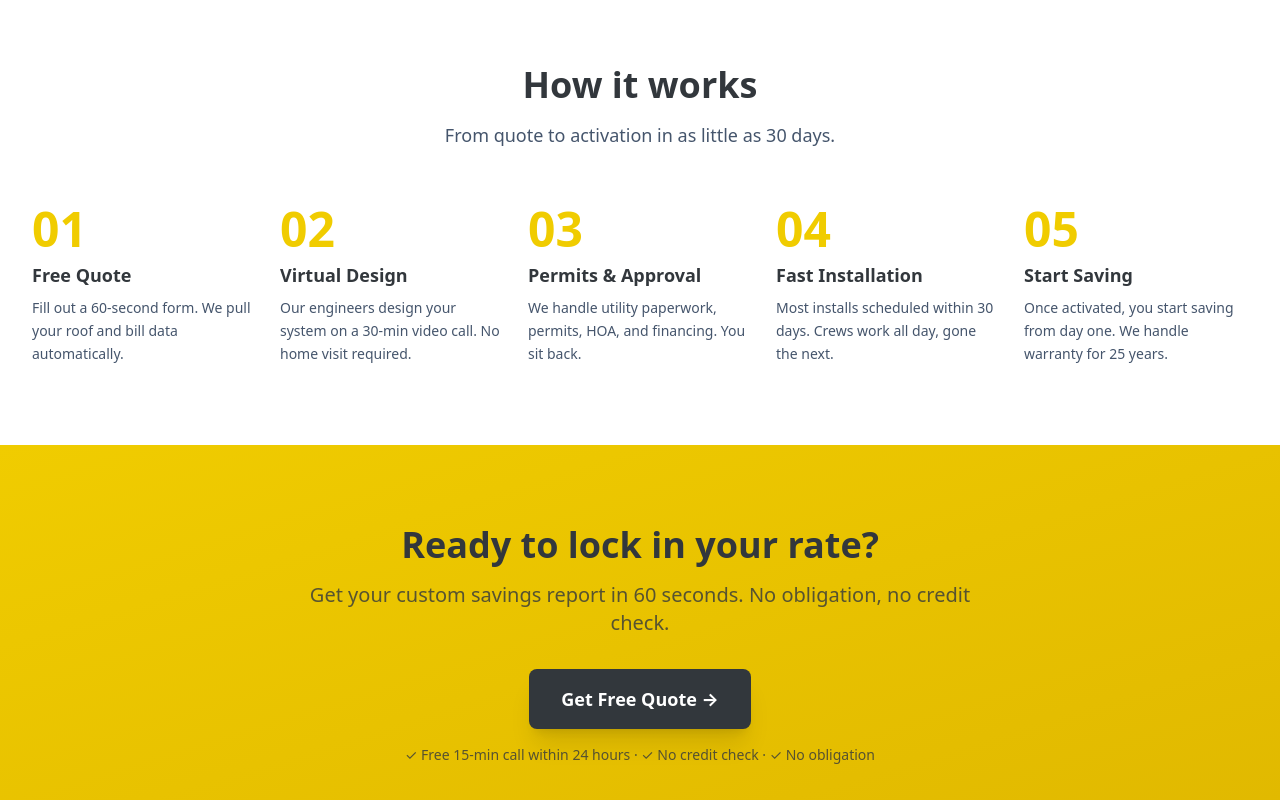
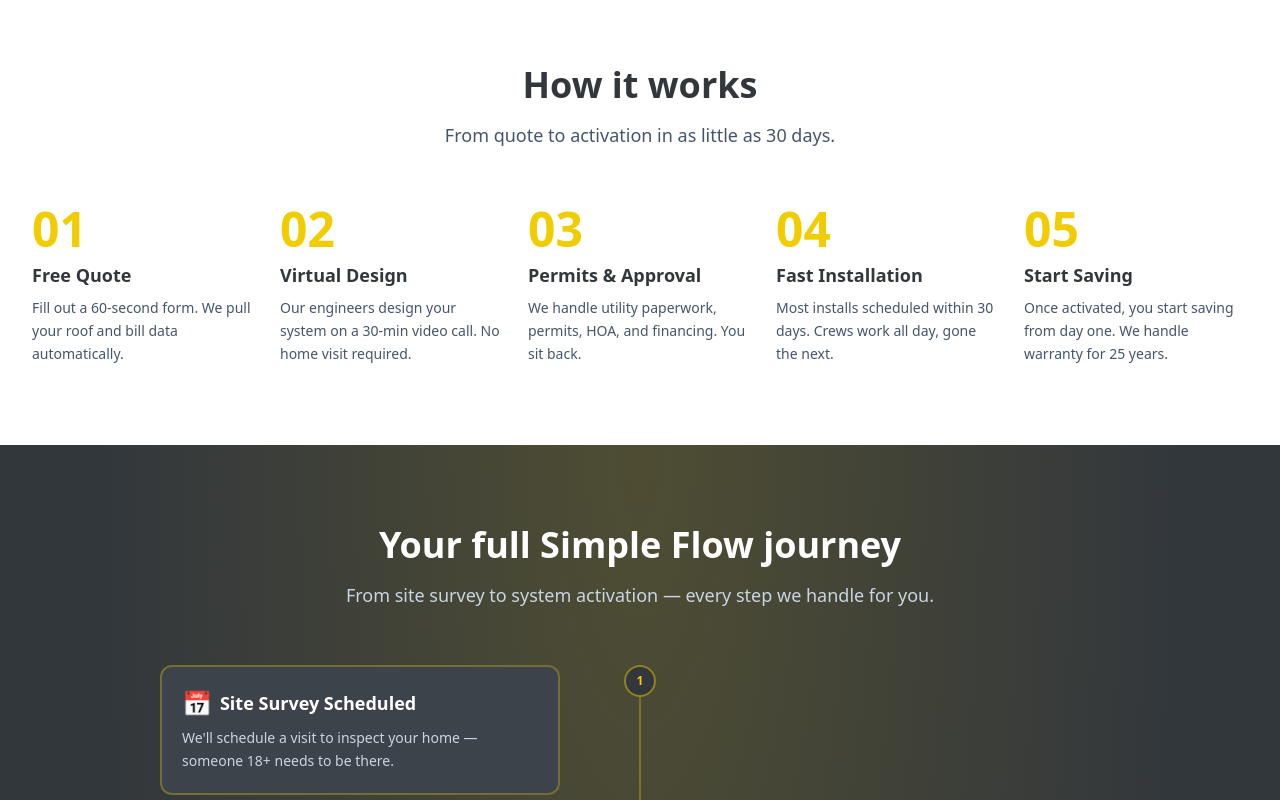
Before and after one commit to accountmanager-1991/gosimpleflow-site, a Next.js app: page /how-it-works in a window 1280 px wide. Shown: the part 300-1100 px from the top of the page. Built offline with nearby package versions, Linux system fonts and the light colour scheme.

Commit message:
Add 11-step full process roadmap to How It Works page

```diff
--- a/app/how-it-works/page.tsx
+++ b/app/how-it-works/page.tsx
@@ -1,4 +1,5 @@
 import HowItWorks from "@/components/HowItWorks"
+import FullProcess from "@/components/FullProcess"
 import CTASection from "@/components/CTASection"
 
 export const metadata = { title: "How It Works | Simple Flow" }
@@ -9,10 +10,16 @@
       <section className="bg-gradient-to-br from-[#32373c] to-[#1f2226] text-white py-16">
         <div className="max-w-4xl mx-auto px-4 text-center">
           <h1 className="text-4xl sm:text-5xl font-bold mb-4">How Simple Flow works</h1>
-          <p className="text-lg text-slate-300">From quote to activation in as little as 30 days. No salespeople, no surprises.</p>
+          <p className="text-lg text-slate-300">From your free quote to flipping the switch — here&apos;s every step we handle for you.</p>
         </div>
       </section>
+
+      {/* Quick 5-step summary */}
       <HowItWorks />
+
+      {/* Detailed 11-step roadmap */}
+      <FullProcess />
+
       <CTASection />
     </>
   )
--- /dev/null
+++ b/components/FullProcess.tsx
@@ -0,0 +1,139 @@
+const STEPS = [
+  {
+    num: 1,
+    title: "Site Survey Scheduled",
+    body: "We'll schedule a visit to inspect your home — someone 18+ needs to be there.",
+    icon: "📅",
+  },
+  {
+    num: 2,
+    title: "Site Survey Completed",
+    body: "For 3–8 business days, we'll review the results and start on your system design.",
+    icon: "✅",
+  },
+  {
+    num: 3,
+    title: "Planset Ready",
+    body: "We'll finalize your solar design and prepare everything needed for permitting.",
+    icon: "📐",
+    highlight: true,
+  },
+  {
+    num: 4,
+    title: "Permit Submitted",
+    body: "We'll handle the permit application with your local authority — it can take up to 30 days.",
+    icon: "📄",
+    highlight: true,
+  },
+  {
+    num: 5,
+    title: "Permit Approved",
+    body: "Once approved, we'll gather any final documents needed before installation.",
+    icon: "✓",
+  },
+  {
+    num: 6,
+    title: "Scheduling Your Install",
+    body: "We'll contact you to choose the best date for your installation.",
+    icon: "🗓️",
+    highlight: true,
+  },
+  {
+    num: 7,
+    title: "Installation Scheduled",
+    body: "Your install is locked in — please ensure someone 18+ is home that day.",
+    icon: "🔒",
+  },
+  {
+    num: 8,
+    title: "Installation Completed",
+    body: "Time to celebrate! Your beautiful system is installed and ready for inspection!",
+    icon: "🎉",
+    highlight: true,
+  },
+  {
+    num: 9,
+    title: "Final Inspection & Activation",
+    body: "We'll coordinate inspection and apply for permission to turn on your system. This can take up to 30 days after the install.",
+    icon: "🔍",
+  },
+  {
+    num: 10,
+    title: "You're Live!",
+    body: "Once approved, your system is ready to start saving you money.",
+    icon: "⚡",
+    highlight: true,
+  },
+  {
+    num: 11,
+    title: "Leave a Review & Refer Friends",
+    body: "We'd love your feedback — and you can earn rewards by referring others!",
+    icon: "⭐",
+  },
+]
+
+export default function FullProcess() {
+  return (
+    <section className="py-20 bg-[#32373c] relative overflow-hidden">
+      <div className="absolute inset-0 bg-[radial-gradient(ellipse_at_top,_rgba(240,204,0,0.15),_transparent_60%)]" />
+      <div className="relative max-w-5xl mx-auto px-4 sm:px-6 lg:px-8">
+        <div className="text-center max-w-2xl mx-auto mb-14">
+          <h2 className="text-3xl sm:text-4xl font-bold text-white mb-4">Your full Simple Flow journey</h2>
+          <p className="text-lg text-slate-300">From site survey to system activation — every step we handle for you.</p>
+        </div>
+
+        {/* Timeline */}
+        <div className="relative">
+          {/* Vertical line */}
+          <div className="absolute left-4 sm:left-1/2 top-0 bottom-0 w-0.5 bg-[#f0cc00]/30 sm:-translate-x-1/2" />
+
+          <div className="space-y-6">
+            {STEPS.map((step, i) => {
+              const isLeft = i % 2 === 0
+              return (
+                <div
+                  key={step.num}
+                  className={`relative flex items-start gap-4 sm:gap-0 ${isLeft ? "sm:justify-start" : "sm:justify-end"}`}
+                >
+                  {/* Number circle on the line */}
+                  <div className="absolute left-4 sm:left-1/2 sm:-translate-x-1/2 -translate-x-1/2 z-10">
+                    <div className={`w-8 h-8 rounded-full flex items-center justify-center text-xs font-bold border-2 ${
+                      step.highlight
+                        ? "bg-[#f0cc00] border-[#f0cc00] text-[#32373c]"
+                        : "bg-[#32373c] border-[#f0cc00]/50 text-[#f0cc00]"
+                    }`}>
+                      {step.num}
+                    </div>
+                  </div>
+
+                  {/* Card */}
+                  <div className={`ml-12 sm:ml-0 sm:w-[calc(50%-2.5rem)] ${isLeft ? "sm:mr-auto sm:pr-10" : "sm:ml-auto sm:pl-10"}`}>
+                    <div className={`rounded-xl p-5 border-2 transition ${
+                      step.highlight
+                        ? "bg-[#f0cc00]/10 border-[#f0cc00] hover:bg-[#f0cc00]/20"
+                        : "bg-[#3d434a] border-[#f0cc00]/30 hover:border-[#f0cc00]/60"
+                    }`}>
+                      <div className="flex items-center gap-2 mb-2">
+                        <span className="text-2xl">{step.icon}</span>
+                        <h3 className={`font-bold text-lg ${step.highlight ? "text-[#f0cc00]" : "text-white"}`}>
+                          {step.title}
+                        </h3>
+                      </div>
+                      <p className={`text-sm leading-relaxed ${step.highlight ? "text-[#fffdf1]/90" : "text-slate-300"}`}>
+                        {step.body}
+                      </p>
+                    </div>
+                  </div>
+                </div>
+              )
+            })}
+          </div>
+        </div>
+
+        <div className="text-center mt-14">
+          <p className="text-slate-400 text-sm">From quote to activation typically takes <span className="text-[#f0cc00] font-bold">60–90 days</span> — about a third of the industry average.</p>
+        </div>
+      </div>
+    </section>
+  )
+}
```
